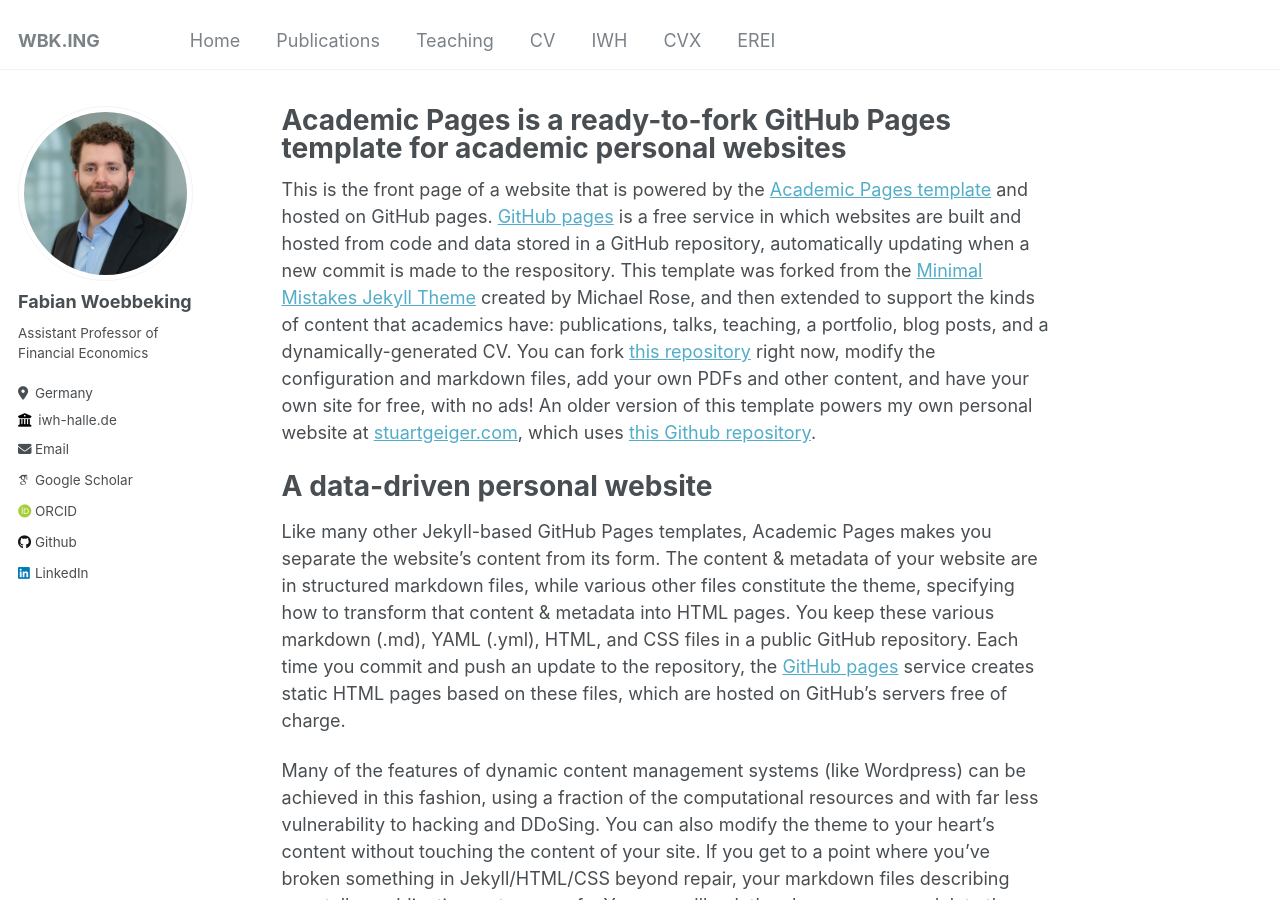
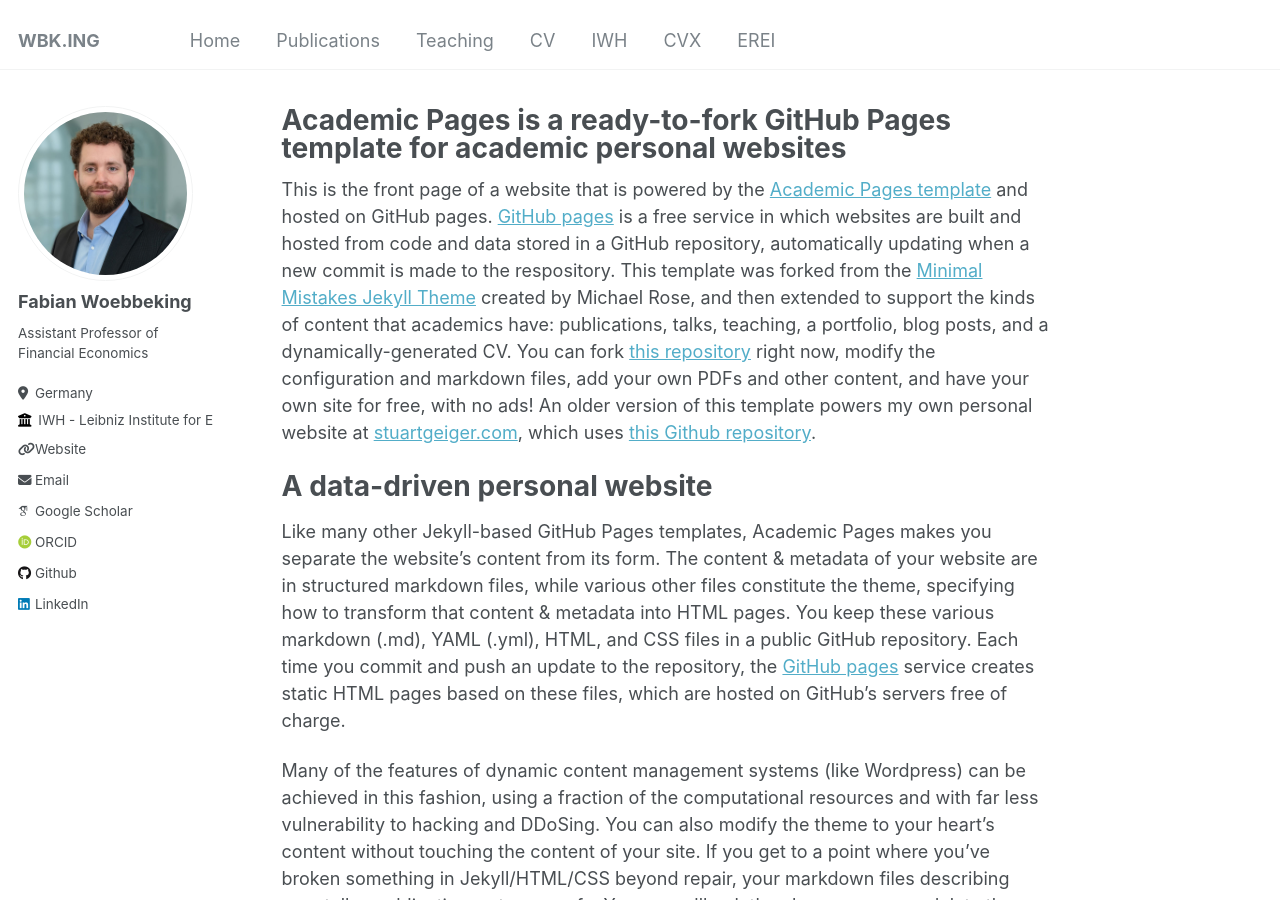
Before and after one commit to cafawo/cafawo.github.io, a Jekyll site: the page built from _pages/about.md, in a window 1280 px wide and 900 px high. Built offline with Jekyll 4.4.1, drawn with Linux system fonts in a browser that asks for light colours; some web fonts are replaced.

Commit message:
Update _config.yml

```diff
--- a/_config.yml
+++ b/_config.yml
@@ -26,8 +26,8 @@ author:
   pronouns         : # example: "she/her"
   bio              : "Assistant Professor of Financial Economics"
   location         : "Germany"
-  employer         : "iwh-halle.de"
-  uri              : # "wbk.ing"
+  employer         : "IWH - Leibniz Institute for Economic Research"
+  uri              : "wbk.ing"
   email            : "f@wbk.ing"
 
   # Academic websites
```
